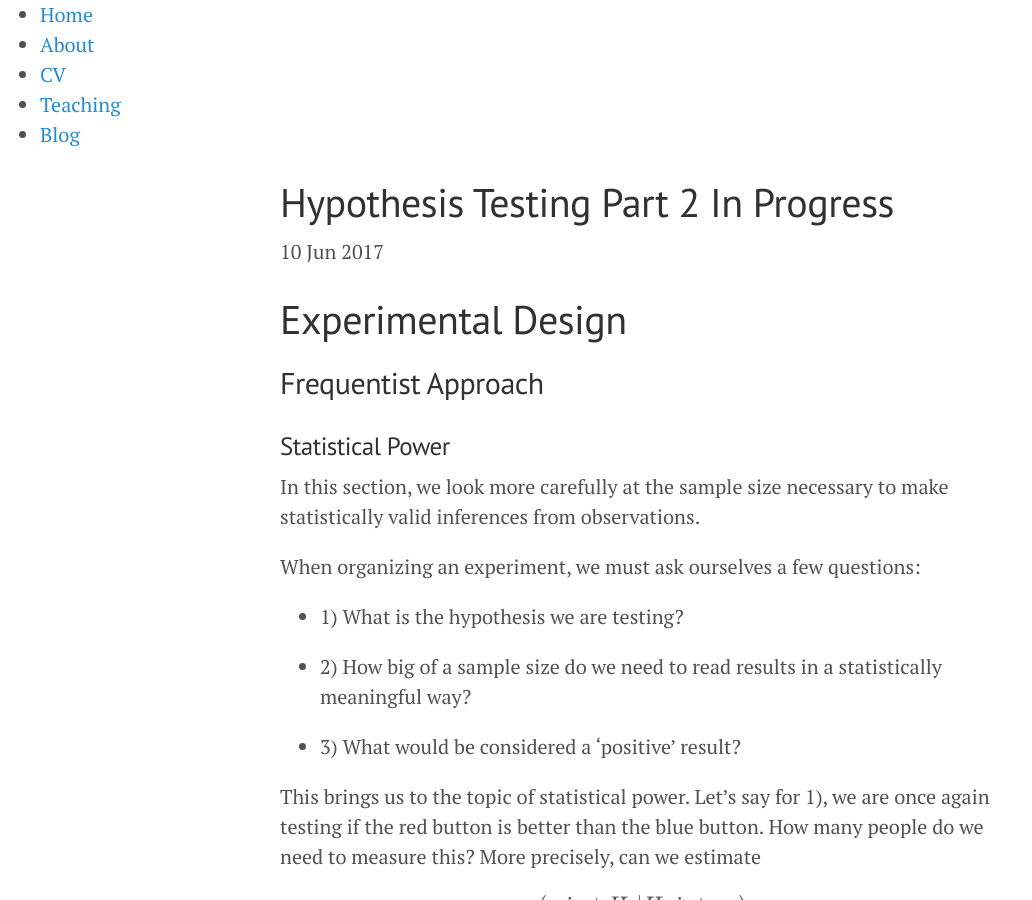
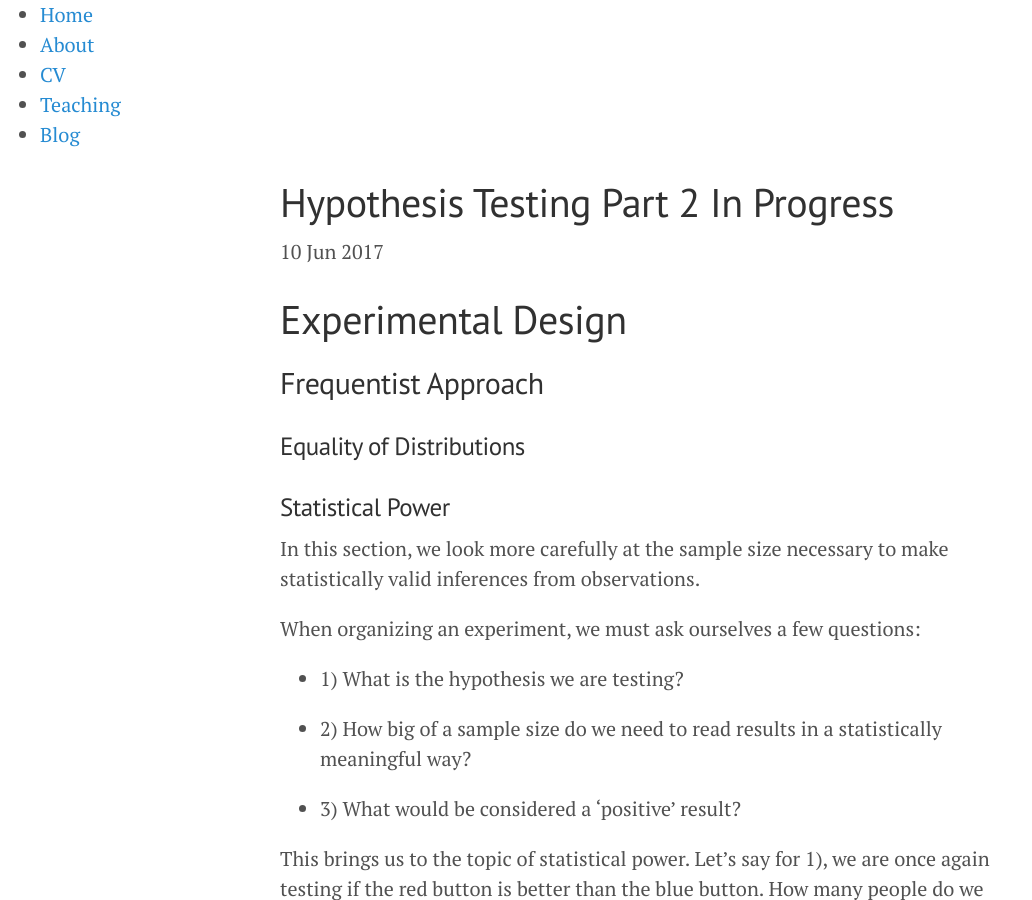
Before and after one commit to doriang102/doriang102.github.io, a Jekyll site: the page built from _posts/2017-06-10-hypothesis-testing-part-2-in-progress.md, in a window 1280 px wide and 900 px high. Shown: the whole window, without its empty margins (0-1032 px from the left). Built offline with Jekyll 4.4.1, drawn with Linux system fonts in a browser that asks for light colours; our own code applies the rules of GitHub Pages for plain Markdown files; formulas are drawn with MathJax 3.

Commit message:
Update 2017-06-10-hypothesis-testing-part-2-in-progress.md

```diff
--- a/_posts/2017-06-10-hypothesis-testing-part-2-in-progress.md
+++ b/_posts/2017-06-10-hypothesis-testing-part-2-in-progress.md
@@ -2,6 +2,10 @@
 # Experimental Design
 
 ## Frequentist Approach
+
+
+### Equality of Distributions
+
 
 ### Statistical Power
 
```
